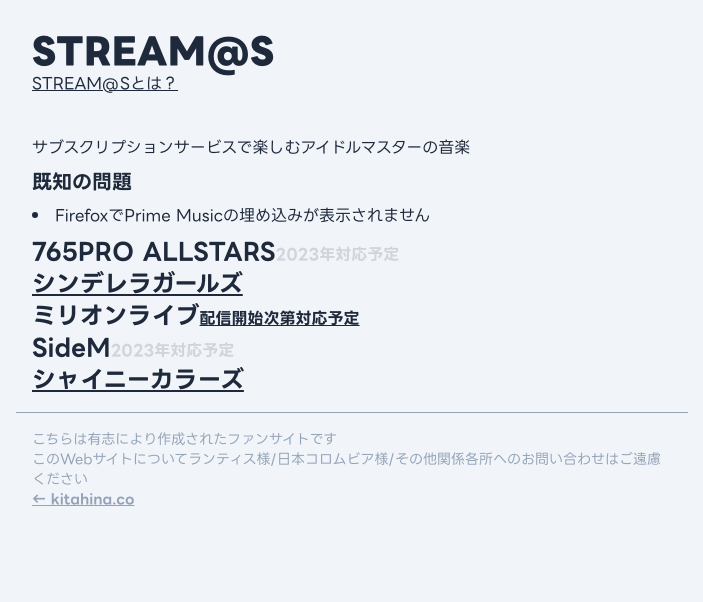
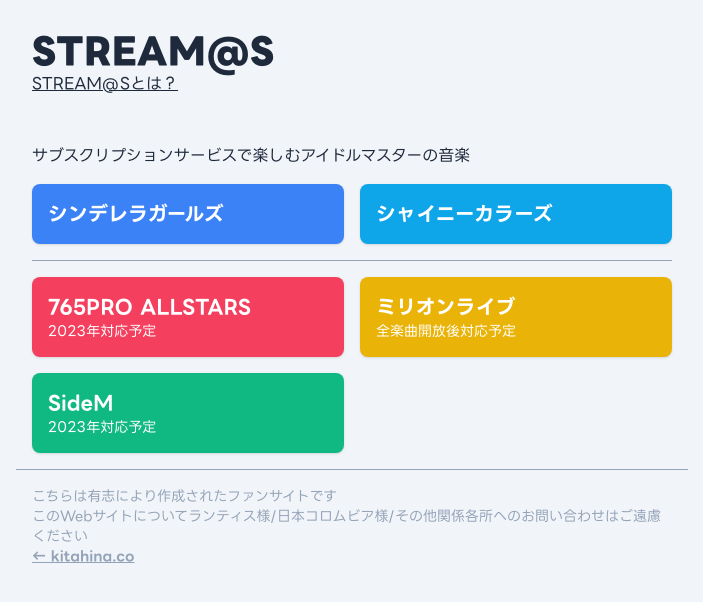
Before and after one commit to lonsagisawa/stream.kitahina.co, a Next.js app: page / in a window 1280 px wide. Shown: the top 602 px of the page, without its empty margins (288-991 px from the left). Built offline with nearby package versions, Linux system fonts and the light colour scheme.

Commit message:
New top page!

```diff
--- a/pages/index.tsx
+++ b/pages/index.tsx
@@ -12,44 +12,36 @@
       </Head>
       <div className="container mx-auto px-4 max-w-2xl">
         <Header />
-        <p className="my-2">
+        <p className="my-4">
           サブスクリプションサービスで楽しむアイドルマスターの音楽
         </p>
-        <h2 className="text-xl font-bold">既知の問題</h2>
-        <ul className="list-disc list-inside my-2">
-          <li>FirefoxでPrime Musicの埋め込みが表示されません</li>
-        </ul>
-        <ul className="text-2xl font-bold">
-          <li>
-            765PRO ALLSTARS
-            <span className="text-gray-300 text-base">2023年対応予定</span>
-          </li>
-          <li>
-            <Link href="/cinderellagirls" className="underline">
-              シンデレラガールズ
-            </Link>
-          </li>
-          <li>
-            ミリオンライブ
-            <span className="text-base">
-              <a
-                href="https://lantis.jp/news.php?id=1671786192"
-                className="underline"
-              >
-                配信開始次第対応予定
-              </a>
-            </span>
-          </li>
-          <li>
-            SideM
-            <span className="text-gray-300 text-base">2023年対応予定</span>
-          </li>
-          <li>
-            <Link href="/shinycolors" className="underline">
-              シャイニーカラーズ
-            </Link>
-          </li>
-        </ul>
+        <div className="grid gap-4 grid-cols-1 lg:grid-cols-2 mb-4 pb-4 border-b border-slate-400 dark:border-slate-600">
+          <Link href="/cinderellagirls">
+            <div className="rounded-lg bg-blue-500 text-white p-4 transition-all shadow hover:bg-blue-400 hover:shadow-blue-200 hover:dark:shadow-blue-800">
+              <h2 className="font-bold text-xl">シンデレラガールズ</h2>
+            </div>
+          </Link>
+          <Link href="/shinycolors">
+            <div className="rounded-lg bg-sky-500 text-white p-4 transition shadow hover:bg-sky-400 hover:shadow-sky-200 hover:dark:shadow-sky-800">
+              <h2 className="font-bold text-xl">シャイニーカラーズ</h2>
+            </div>
+          </Link>
+        </div>
+        <div className="grid gap-4 grid-cols-1 lg:grid-cols-2">
+          <div className="rounded-lg bg-rose-500 text-white p-4 transition shadow hover:bg-rose-400 hover:shadow-rose-200 hover:dark:shadow-rose-800">
+            <h2 className="font-bold text-xl">765PRO ALLSTARS</h2>
+            <p className="text-sm">2023年対応予定</p>
+          </div>
+
+          <div className="rounded-lg bg-yellow-500 text-white p-4 transition shadow hover:bg-yellow-400 hover:shadow-yellow-200 hover:dark:shadow-yellow-800">
+            <h2 className="font-bold text-xl">ミリオンライブ</h2>
+            <p className="text-sm">全楽曲開放後対応予定</p>
+          </div>
+          <div className="rounded-lg bg-emerald-500 text-white p-4 transition shadow hover:bg-emerald-400 hover:shadow-emerald-200 hover:dark:shadow-emerald-800">
+            <h2 className="font-bold text-xl">SideM</h2>
+            <p className="text-sm">2023年対応予定</p>
+          </div>
+        </div>
       </div>
     </>
   );
```
